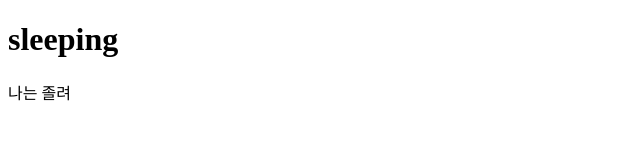
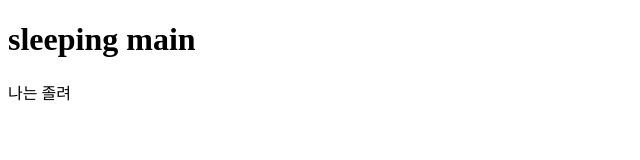
Before and after one commit to kimjisooh/sleeping, a plain HTML site: page index.html in a window 1280 px wide. Shown: the whole page, without its empty margins (0-640 px from the left). Drawn offline with Linux system fonts and the light colour scheme.

```diff
--- a/index.html
+++ b/index.html
@@ -7,7 +7,7 @@
   <title>Document</title>
 </head>
 <body>
-  <h1>sleeping</h1>
+  <h1>sleeping main</h1>
   <div>나는 졸려</div>
 </body>
 </html>
```
